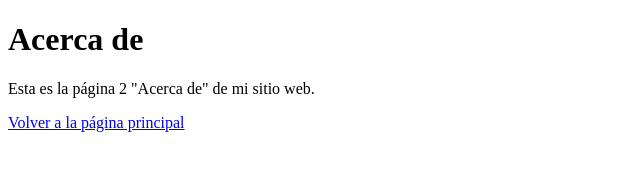
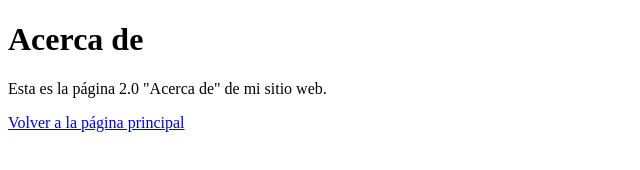
Before and after one commit to ViCode321/test-group-B, a plain HTML site: page about.html in a window 1280 px wide. Shown: the full height of the page, 0-640 px from the left. Drawn offline with Linux system fonts and the light colour scheme.

Commit message:
Mostrando pagina 2.0

```diff
--- a/about.html
+++ b/about.html
@@ -6,7 +6,7 @@
 </head>
 <body>
   <h1>Acerca de</h1>
-  <p>Esta es la página 2 "Acerca de" de mi sitio web.</p>
+  <p>Esta es la página 2.0 "Acerca de" de mi sitio web.</p>
   <a href="index.html">Volver a la página principal</a>
 </body>
 </html>
```
